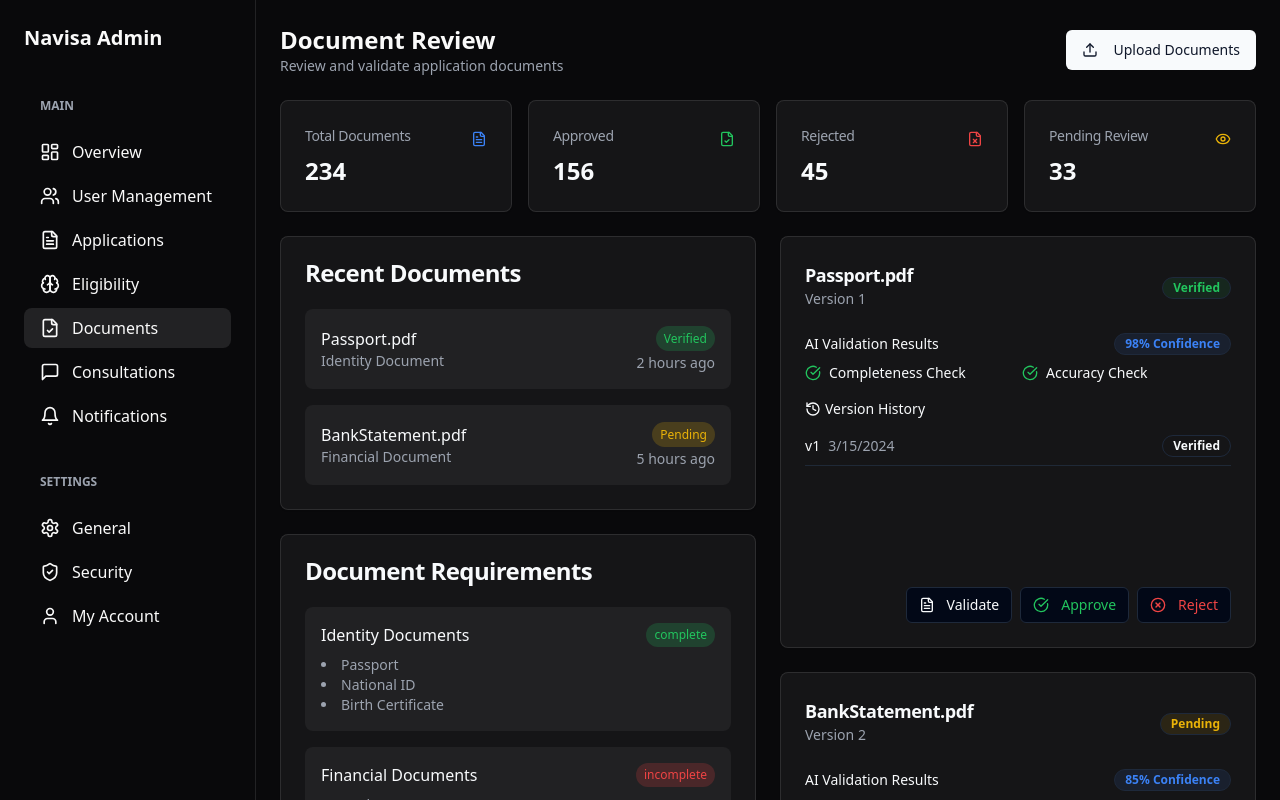
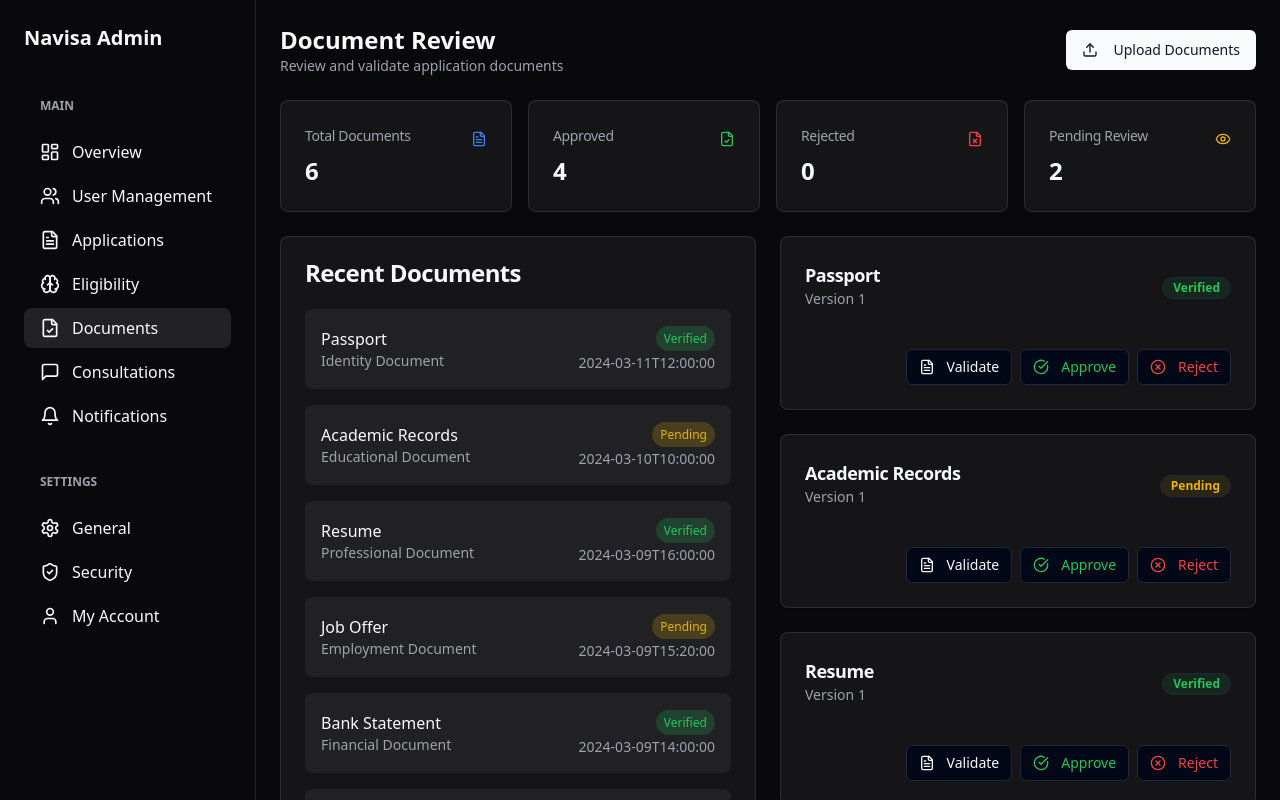
Before and after one commit to NavisaGlobal2/navisaadmin, a React (Vite) app: page /documents in a window 1280 px wide. Shown: the top 800 px of the page. Built offline with nearby package versions, Linux system fonts and the light colour scheme.

Commit message:
Connect documents to users/applications
The document review page should now display documents associated with specific users and applications.

```diff
--- a/src/pages/DocumentReview.tsx
+++ b/src/pages/DocumentReview.tsx
@@ -9,60 +9,22 @@ import { DocumentRequirements } from "@/components/documents/DocumentRequirement
 import { DocumentValidation } from "@/components/documents/DocumentValidation";
 import { useToast } from "@/hooks/use-toast";
 import { Document, DocumentStatus } from "@/types/application";
+import { mockApplications } from "@/data/mockApplications";
 
 const DocumentReview = () => {
   const { toast } = useToast();
   const [selectedDocument, setSelectedDocument] = useState<Document | null>(null);
 
-  const recentDocuments: Document[] = [
-    {
-      name: "Passport.pdf",
-      type: "Identity Document",
-      status: "Verified" as DocumentStatus,
-      uploadedBy: "John Doe",
-      time: "2 hours ago",
-      version: 1,
-      validationResults: {
-        isComplete: true,
-        isAccurate: true,
-        aiConfidenceScore: 98,
-      },
-      history: [
-        {
-          version: 1,
-          uploadedAt: "2024-03-15T10:00:00",
-          status: "Verified" as DocumentStatus,
-        }
-      ]
-    },
-    {
-      name: "BankStatement.pdf",
-      type: "Financial Document",
-      status: "Pending" as DocumentStatus,
-      uploadedBy: "Jane Smith",
-      time: "5 hours ago",
-      version: 2,
-      validationResults: {
-        isComplete: false,
-        isAccurate: true,
-        aiConfidenceScore: 85,
-        suggestions: ["Missing transaction history for January 2024"]
-      },
-      history: [
-        {
-          version: 2,
-          uploadedAt: "2024-03-15T09:00:00",
-          status: "Pending" as DocumentStatus,
-        },
-        {
-          version: 1,
-          uploadedAt: "2024-03-14T14:00:00",
-          status: "Rejected" as DocumentStatus,
-          notes: "Incomplete statement"
-        }
-      ]
-    }
-  ];
+  // Get all documents from all applications
+  const allDocuments = mockApplications.reduce((docs, app) => {
+    return [...docs, ...app.documents];
+  }, [] as Document[]);
+
+  // Stats calculation from actual data
+  const totalDocuments = allDocuments.length;
+  const verifiedDocuments = allDocuments.filter(doc => doc.status === "Verified").length;
+  const rejectedDocuments = allDocuments.filter(doc => doc.status === "Rejected").length;
+  const pendingDocuments = allDocuments.filter(doc => doc.status === "Pending").length;
 
   const documentCategories = [
     {
@@ -118,21 +80,21 @@ const DocumentReview = () => {
         </div>
 
         <DocumentStats
-          totalDocuments={234}
-          approvedDocuments={156}
-          rejectedDocuments={45}
-          pendingDocuments={33}
+          totalDocuments={totalDocuments}
+          approvedDocuments={verifiedDocuments}
+          rejectedDocuments={rejectedDocuments}
+          pendingDocuments={pendingDocuments}
         />
 
         <div className="grid grid-cols-1 lg:grid-cols-2 gap-6">
           <div className="space-y-6">
             <RecentDocuments
-              documents={recentDocuments}
+              documents={allDocuments}
             />
             <DocumentRequirements categories={documentCategories} />
           </div>
           <div className="space-y-6">
-            {recentDocuments.map((doc, index) => (
+            {allDocuments.map((doc, index) => (
               <DocumentValidation
                 key={index}
                 document={doc}
```
